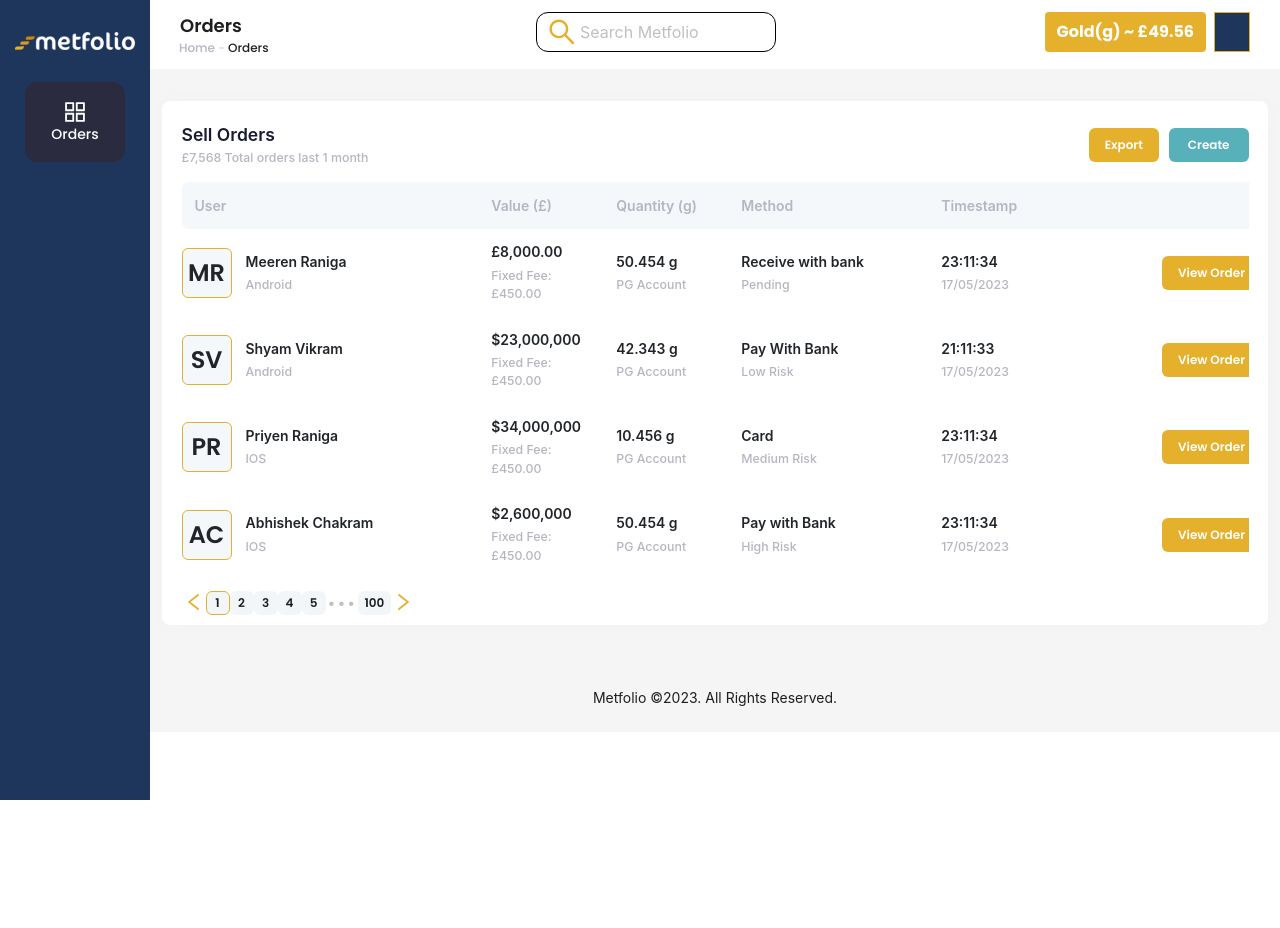
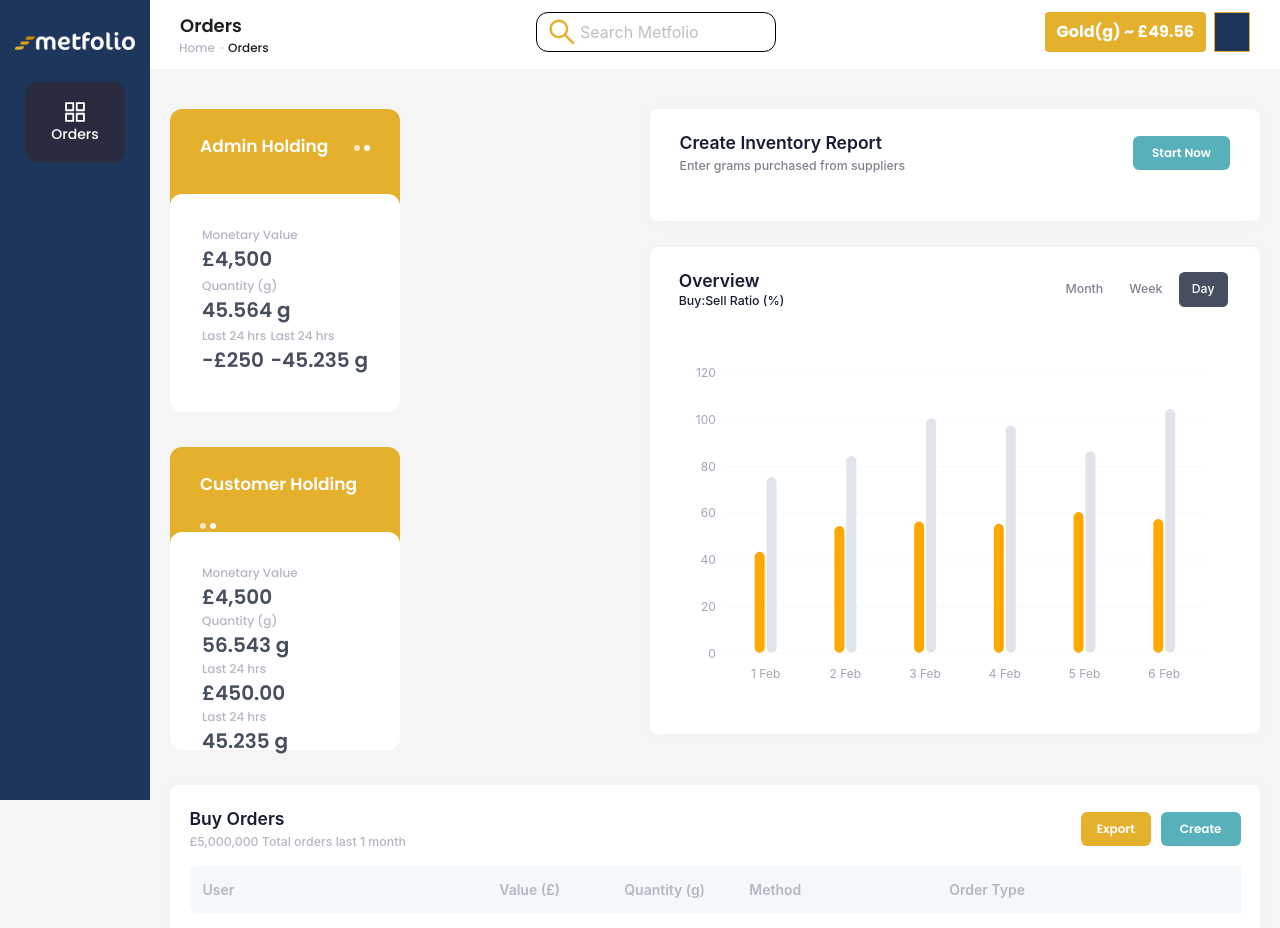
Before and after one commit to Metfolio-UK/admin_panel_react, a React (Create React App) app: page / in a window 1280 px wide. Shown: the top 928 px of the page. Before the commit the page ends 800 px from the top, so only its background shows below. Built offline with nearby package versions, Linux system fonts and the light colour scheme; some icons are missing.

Commit message:
Added holdings,charts and Tables

```diff
--- a/src/screens/Home.js
+++ b/src/screens/Home.js
@@ -7,6 +7,13 @@
 import SidebarFixed from '../components/sidebarFixed';
 import SidebarDrawer from '../components/sidebarDrawer';
 import SellOrders from '../components/sellOrders';
+import BuyOrders from '../components/BuyOrders';
+import RecurringOrders from '../components/RecurringOrders';
+import { ChartsWidget1 } from '../components/Chart';
+import { InvReport } from '../components/InventoryReport';
+import AdminHolding from '../components/AdminHoldings';
+import CustomerHolding from '../components/CustomerHoldings';
+
 const { Content, Footer } = Layout;
 
 
@@ -32,7 +39,21 @@
         <Content>
           <Navbar width={props.width} showDrawer={showDrawer}/>
           <div style={{height:'20px'}}/>
-          <div style={{ padding:'12px' }}>
+          <div style={{ padding:'20px' }}>
+            <div className='row'>
+              <div className='col'>
+              <AdminHolding className='mb-5 mb-xl-8'/>
+              <CustomerHolding className='mb-5 mb-xl-8'/>
+              </div>
+              <div className='col'>
+              <InvReport className='mb-5 mb-xl-8'/>
+            <ChartsWidget1 className='mb-5 mb-xl-8'/>
+            </div>
+            </div>
+
+
+            <BuyOrders className='mb-5 mb-xl-8'/>
+            <RecurringOrders className='mb-5 mb-xl-8'/>
             <SellOrders className='mb-5 mb-xl-8'/>
           </div>
         </Content>
```
